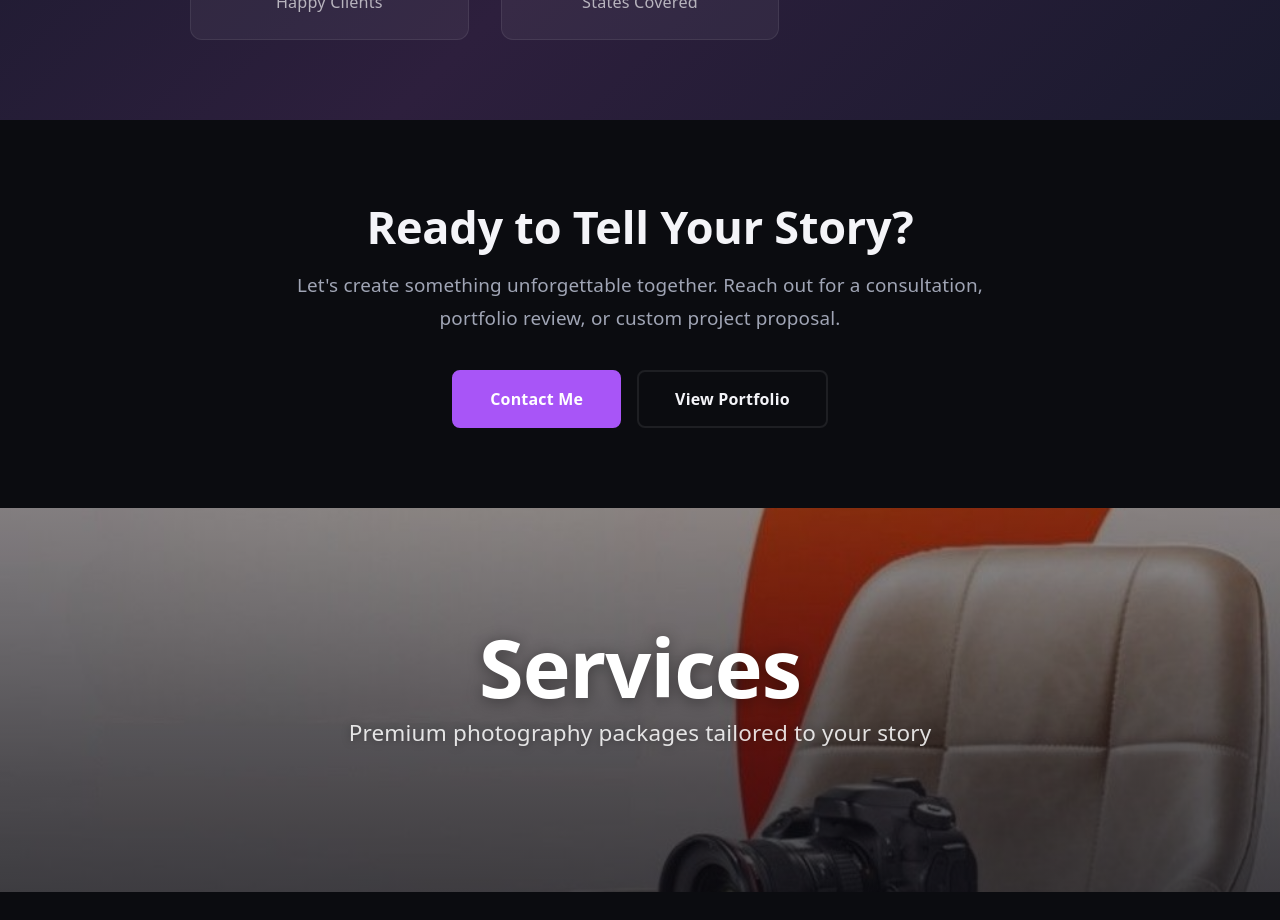
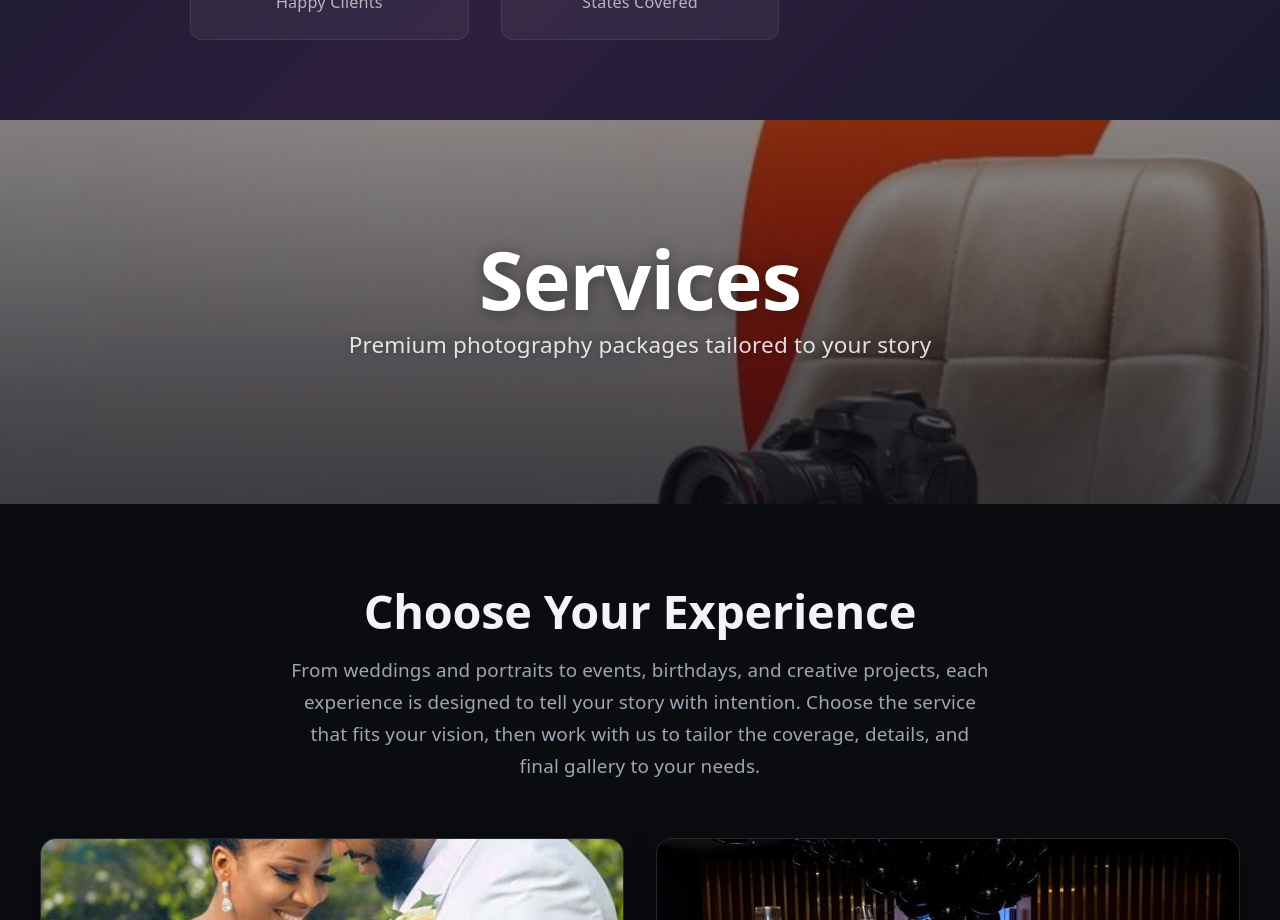
Before and after one commit to Ekemzzz/Photo-website, a React (Vite) app: page / in a window 1280 px wide. Shown: the part 5780-6700 px from the top of the page. Built offline with nearby package versions, Linux system fonts and the light colour scheme.

Commit message:
remove call to action section from About component

```diff
--- a/src/pages/About.jsx
+++ b/src/pages/About.jsx
@@ -117,23 +117,6 @@ function About() {
           </div>
         </div>
       </section>
-
-      {/* ── Call to Action ── */}
-      <section className="about-cta">
-        <h2 className="about-cta__title">Ready to Tell Your Story?</h2>
-        <p className="about-cta__body">
-          Let's create something unforgettable together. Reach out for a
-          consultation, portfolio review, or custom project proposal.
-        </p>
-        <div className="about-cta__actions">
-          <a href="#contact" className="about-cta__btn about-cta__btn--primary">
-            Contact Me
-          </a>
-          <a href="#portfolio" className="about-cta__btn about-cta__btn--secondary">
-            View Portfolio
-          </a>
-        </div>
-      </section>
     </div>
   )
 }
```
